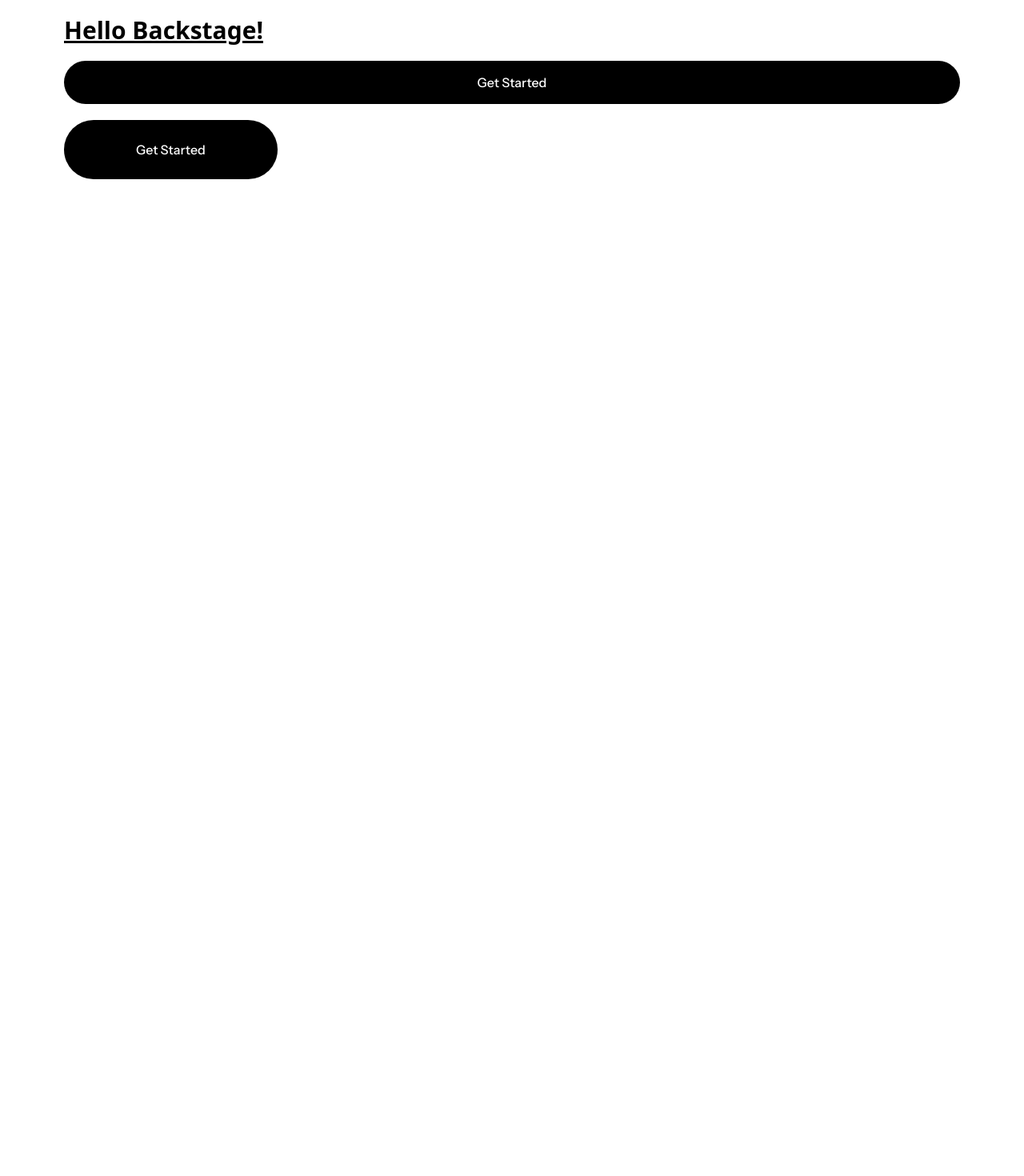
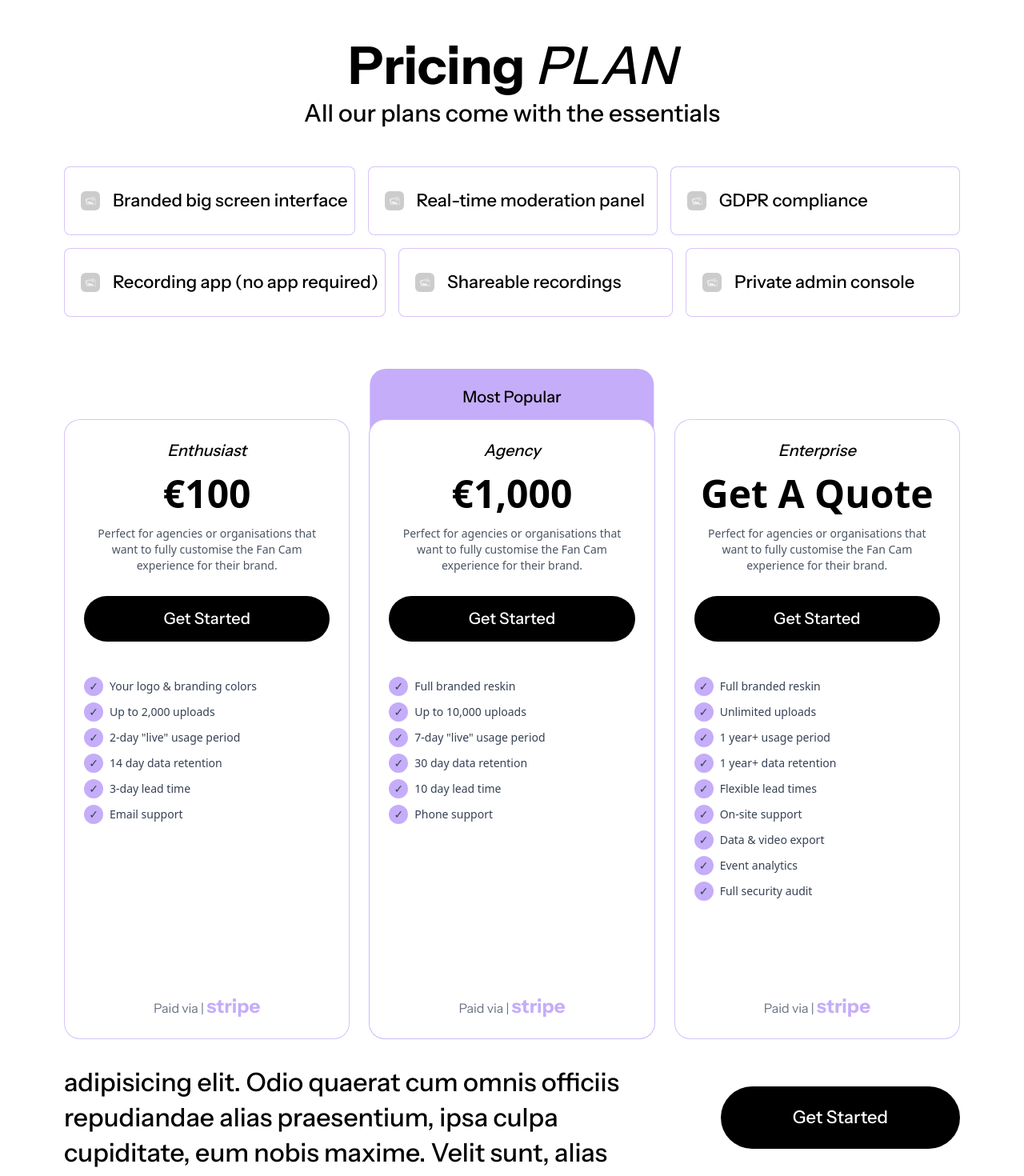
Before and after one commit to aqilusman45/Backstage, a Next.js app: page / in a window 1280 px wide. Shown: the part 60-1530 px from the top of the page at 80% size. Before the commit the page ends 800 px from the top, so only its background shows below. Built offline with nearby package versions, Linux system fonts and the light colour scheme.

Commit message:
feat: add pricing plan section and our plan

```diff
--- a/src/app/page.js
+++ b/src/app/page.js
@@ -1,18 +1,9 @@
-import Button from "@/components/button";
+import PricingPlan from "@/sections/pricing-plan";
 
 export default function Home() {
   return (
     <>
-      <div className="space-y-4 space-x-7 my-20 px-4 px-20">
-        <h1 className="text-3xl font-bold underline">Hello Backstage!</h1>
-        <Button
-          label="Get Started"
-          variant="primary"
-          size="medium"
-          otherClasses="block w-full hover:scale-[1.02] my-5"
-        />
-        <Button label="Get Started" variant="primary" size="large" />
-      </div>
+      <PricingPlan />
     </>
   );
 }
--- a/src/components/button/index.jsx
+++ b/src/components/button/index.jsx
@@ -8,7 +8,7 @@ const Button = ({
   form,
   onClick,
   type,
-  size = "medium",
+  size,
 }) => {
   const buttonClasses = classNames(
     "cursor-pointer font-instrument-sans transition-all duration-300 ease-in-out group relative overflow-hidden",
@@ -18,7 +18,7 @@ const Button = ({
 
       "rounded-full font-medium text-xxii px-medium-x py-medium-y ":
         size === "large",
-      "rounded-full text-xl font-medium px-medium-x py-normal-y ":
+      "rounded-full text-20 font-medium px-medium-x py-normal-y ":
         size === "medium",
     },
     otherClasses,
--- /dev/null
+++ b/src/components/our-plan/index.jsx
@@ -0,0 +1,28 @@
+"use client";
+
+import classnames from "classnames";
+import Image from "next/image";
+
+export default function OurPlan({ otherClasses, feature }) {
+  const ourPlanClasses = classnames(
+    otherClasses,
+    "flex-1 w-full md:w-auto border border-primary/70 rounded-lg px-5 py-7 bg-white hover:shadow-md transition whitespace-nowrap",
+  );
+
+  return (
+    <div className={ourPlanClasses} data-testid="our-plan">
+      <div className="flex items-center gap-4 pr-3">
+        <Image
+          src="/fake-image.jpg"
+          width={24}
+          height={24}
+          alt="fake image"
+          className="rounded-md"
+        />
+        <span className="text-base font-medium  md:text-xxii font-medium font-instrument-sans">
+          {feature?.title}
+        </span>
+      </div>
+    </div>
+  );
+}
--- /dev/null
+++ b/src/components/pricing-card/index.jsx
@@ -0,0 +1,62 @@
+import classnames from "classnames";
+import Button from "../button";
+
+export default function PricingCard({
+  otherClasses,
+  title,
+  price,
+  description,
+  features,
+  popular,
+}) {
+  const pricingCardClasses = classnames("h-full", otherClasses);
+  return (
+    <div className={pricingCardClasses} data-testid="pricing-card">
+      <div
+        className={classnames(
+          "h-full border border-primary/70 rounded-[20px] my-12 p-6 bg-white relative flex flex-col",
+          popular ? "border-primary/85" : "",
+        )}
+      >
+        {popular && (
+          <div className="hidden lg:block absolute -top-16 -z-10 left-1/2 -translate-x-1/2 bg-primary py-8 px-3  rounded-t-[20px] w-full font-medium text-20 font-instrument-sans">
+            <span className="-mt-3 block">Most Popular</span>
+          </div>
+        )}
+
+        <div className="flex flex-col justify-between">
+          <h3 className="text-xl font-instrument-sans font-medium italic text-center">
+            {title}
+          </h3>
+          <p className="text-5xl font-semibold text-center my-4 ">{price}</p>
+          <p className="text-sm text-gray-600 text-center flex-grow mb-5 mb-7">
+            {description}
+          </p>
+          <Button
+            label="Get Started"
+            variant="primary"
+            size="medium"
+            otherClasses="w-full"
+          />
+        </div>
+
+        <div className="mt-6 flex flex-col justify-between h-full">
+          <ul className="mt-4 text-sm text-gray-700 flex-grow flex-1">
+            {features.map((feature, index) => (
+              <li key={index} className="flex items-center gap-2 py-1">
+                <span className="p-2 rounded-full bg-primary w-6 h-6 flex items-center justify-center">
+                  ✓
+                </span>{" "}
+                {feature}
+              </li>
+            ))}
+          </ul>
+          <p className="text-base font-instrument-sans font-normal text-center text-gray-500 mt-4">
+            Paid via |{" "}
+            <span className="text-primary text-2xl font-bold">stripe</span>
+          </p>
+        </div>
+      </div>
+    </div>
+  );
+}
--- /dev/null
+++ b/src/sections/pricing-plan/index.jsx
@@ -0,0 +1,106 @@
+import Button from "@/components/button";
+import OurPlan from "@/components/our-plan";
+import PricingCard from "@/components/pricing-card";
+import classnames from "classnames";
+
+const features = [
+  { icon: "⭐", title: "Branded big screen interface" },
+  { icon: "👨‍💻", title: "Real-time moderation panel" },
+  { icon: "🔑", title: "GDPR compliance" },
+  { icon: "📱", title: "Recording app (no app required)" },
+  { icon: "📸", title: "Shareable recordings" },
+  { icon: "🛡️", title: "Private admin console" },
+];
+
+const pricingPlans = [
+  {
+    title: "Enthusiast",
+    price: "€100",
+    description:
+      "Perfect for agencies or organisations that want to fully customise the Fan Cam experience for their brand.",
+    features: [
+      "Your logo & branding colors",
+      "Up to 2,000 uploads",
+      '2-day "live" usage period',
+      "14 day data retention",
+      "3-day lead time",
+      "Email support",
+    ],
+    popular: false,
+  },
+  {
+    title: "Agency",
+    price: "€1,000",
+    description:
+      "Perfect for agencies or organisations that want to fully customise the Fan Cam experience for their brand.",
+    features: [
+      "Full branded reskin",
+      "Up to 10,000 uploads",
+      '7-day "live" usage period',
+      "30 day data retention",
+      "10 day lead time",
+      "Phone support",
+    ],
+    popular: true,
+  },
+  {
+    title: "Enterprise",
+    price: "Get A Quote",
+    description:
+      "Perfect for agencies or organisations that want to fully customise the Fan Cam experience for their brand.",
+    features: [
+      "Full branded reskin",
+      "Unlimited uploads",
+      "1 year+ usage period",
+      "1 year+ data retention",
+      "Flexible lead times",
+      "On-site support",
+      "Data & video export",
+      "Event analytics",
+      "Full security audit",
+    ],
+    popular: false,
+  },
+];
+export default function PricingPlan({ otherClasses }) {
+  const pricingPlanClasses = classnames(otherClasses, "px-4");
+
+  return (
+    <section className={pricingPlanClasses} data-testid="pricing-plan">
+      <div className="my-32  text-center max-w-1120 mx-auto">
+        <h2 className="text-65 font-bold text-black mb-6 font-instrument-sans">
+          Pricing <span className="font-medium italic uppercase">Plan</span>
+        </h2>
+        <p className="text-3xl font-medium mt-7 mb-12 font-instrument-sans">
+          All our plans come with the essentials
+        </p>
+
+        <div className="flex items-center justify-center flex-wrap gap-4">
+          {features.map((feature, index) => (
+            <OurPlan key={index} feature={feature} />
+          ))}
+        </div>
+
+        <div className="grid grid-cols-1 md:grid-cols-2 lg:grid-cols-3 gap-6 my-20">
+          {pricingPlans.map((plan, index) => (
+            <PricingCard key={index} {...plan} />
+          ))}
+        </div>
+
+        <div className="flex flex-wrap items-center justify-between gap-4 my-16 lg:my-20">
+          <p className="flex-1 font-instrument-sans font-medium text-2rem lg:text-start text-center max-w-[703px] mx-auto lg:mx-0">
+            adipisicing elit. Odio quaerat cum omnis officiis repudiandae alias
+            praesentium, ipsa culpa cupiditate, eum nobis maxime. Velit sunt,
+            alias
+          </p>
+          <Button
+            label="Get Started"
+            variant="primary"
+            size="large"
+            otherClasses="w-full lg:w-auto"
+          />
+        </div>
+      </div>
+    </section>
+  );
+}
--- a/src/styles/globals.scss
+++ b/src/styles/globals.scss
@@ -5,11 +5,22 @@
 @theme {
   --font-instrument-sans: "Instrument Sans", ui-sans-serif;
 
+  --color-primary: #c5adf9;
+
   --text-xxii: 1.375rem;
-  --text-xxii: calc(1.75 / 1.375);
+  --text-xxii--line-height: calc(1.75 / 1.375);
+
+  --text-2rem: 2rem;
+  --text-2rem--line-height: calc(2.75 / 2);
+
+  --text-20: 1.25rem;
+
+  --text-65: 4.063rem;
+  --text-65--line-height: calc(1.75 / 4.063);
 
   --spacing-medium-y: 1.563rem;
   --spacing-medium-x: 5.625rem;
 
   --spacing-normal-y: 1rem;
+  --spacing-1120: 70rem;
 }
```
Also changed, not shown: public/fake-image.jpg (added).
